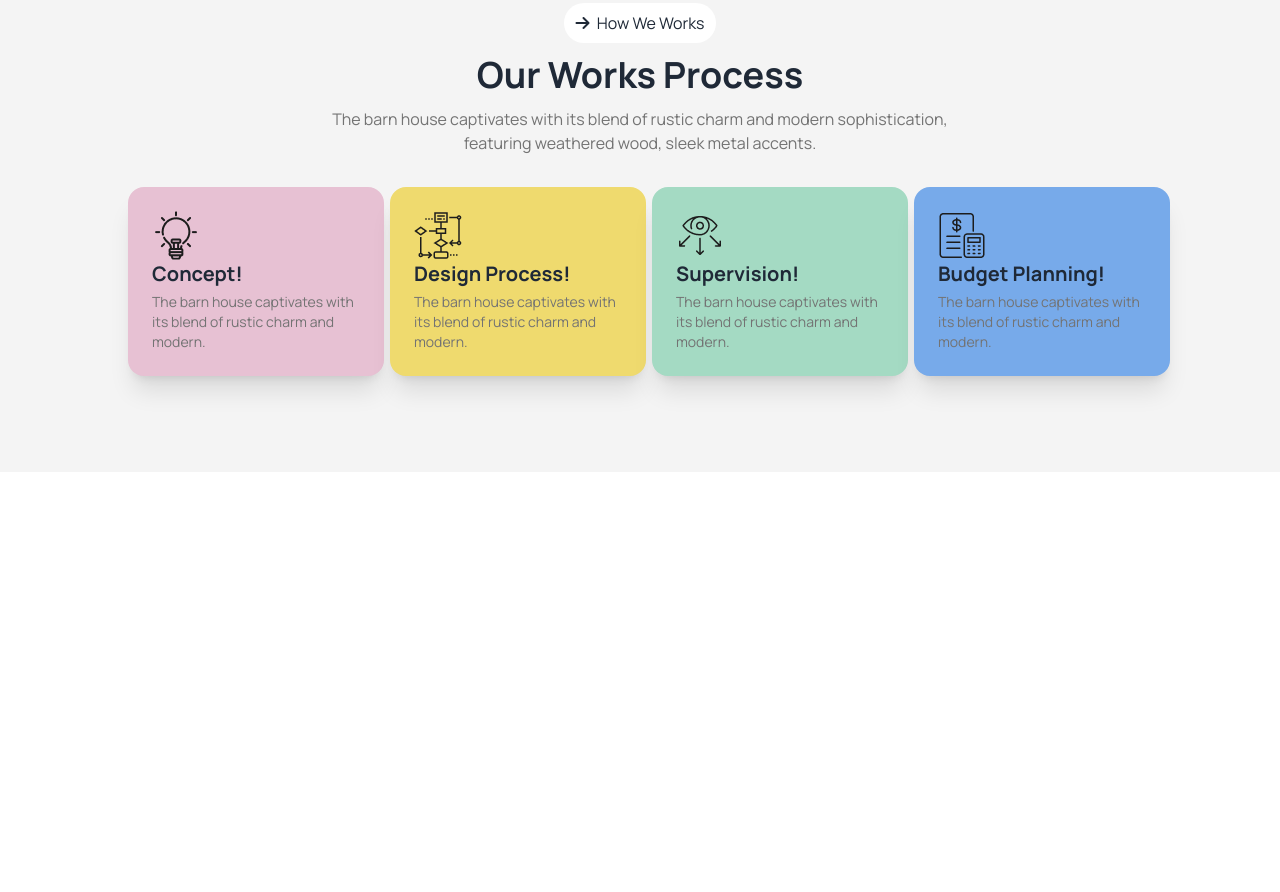
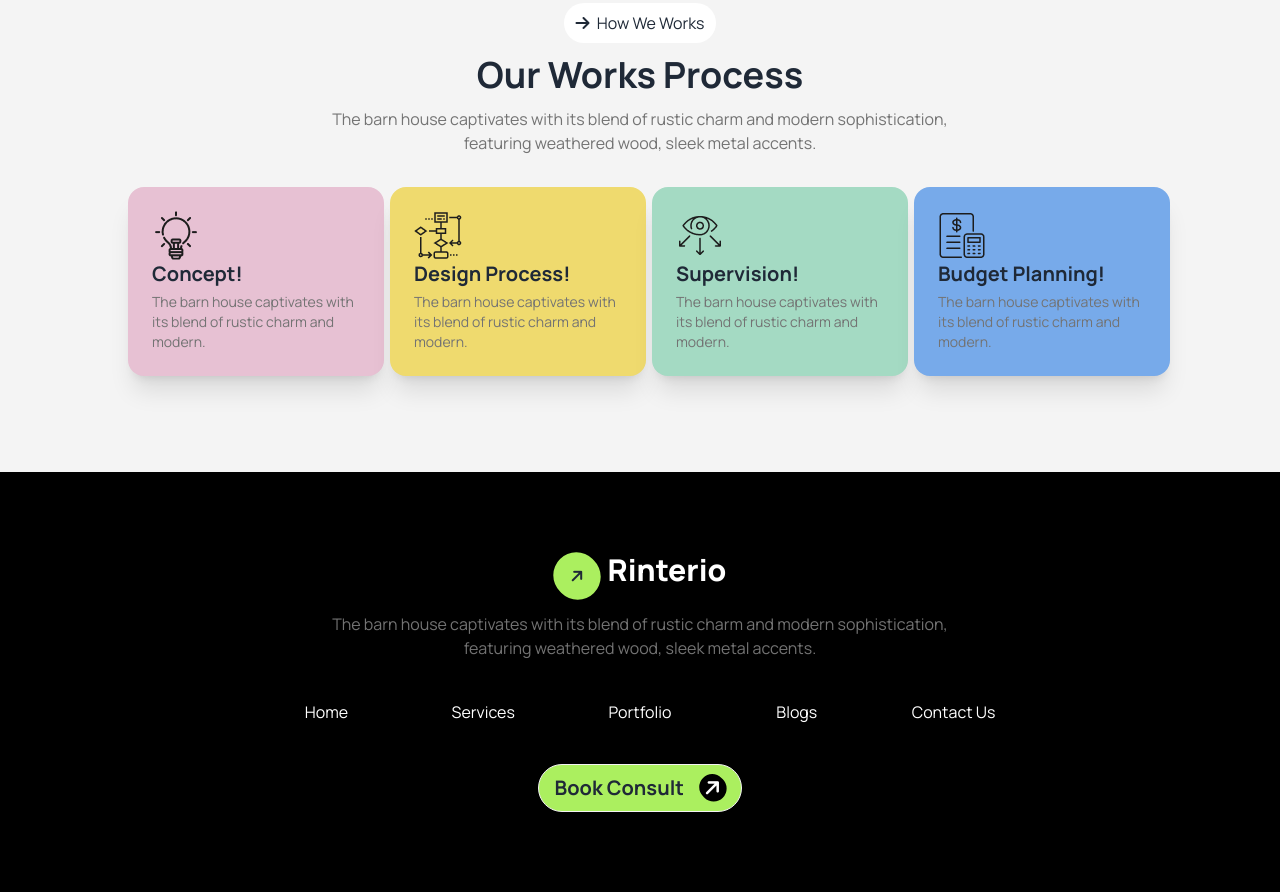
Before and after one commit to Humairaa1/B10A3-assignment, a plain HTML site: page index.html in a window 1280 px wide. Shown: the part 1656-2548 px from the top of the page. Before the commit the page ends 2128 px from the top, so only its background shows below. Drawn offline with nearby package versions, Linux system fonts and the light colour scheme.

Commit message:
footer completed

```diff
--- a/index.html
+++ b/index.html
@@ -235,6 +235,36 @@
     </section>
   </main>
 
+  <!-- footer section  -->
+  <footer class=" bg-black">
+
+    <div class="py-10 lg:py-20">
+      <!-- title  -->
+      <div class="flex justify-center mb-3">
+        <i class="fa-solid fa-arrow-right bg-primary-clr p-4 rounded-full -rotate-45 mr-2"></i>
+        <a class="text-3xl font-extrabold text-white">Rinterio</a>
+      </div>
+
+      <p class="text-yash-clr w-11/12 lg:w-2/4 mx-auto text-center">The barn house captivates with its blend of rustic charm and modern sophistication, featuring weathered wood, sleek metal accents.</p>
+
+  <!-- items  -->
+      <nav class="grid grid-cols-1 lg:grid-cols-5 gap-4 text-white w-3/5 mx-auto my-10 text-center">
+        <a class="link link-hover">Home</a>
+        <a class="link link-hover">Services</a>
+        <a class="link link-hover">Portfolio</a>
+        <a class="link link-hover">Blogs</a>
+        <a class="link link-hover">Contact Us</a>
+      </nav>
+
+  <!-- button  -->
+      <div class="flex justify-center">
+        <button class="btn rounded-full bg-primary-clr text-xl font-bold">Book Consult <i
+          class="fa-solid fa-arrow-right bg-black text-white p-1 rounded-full -rotate-45 ml-2"></i> </button>
+      </div>
+    </div>
+
+  </footer>
+
 </body>
 
 </html>
```
